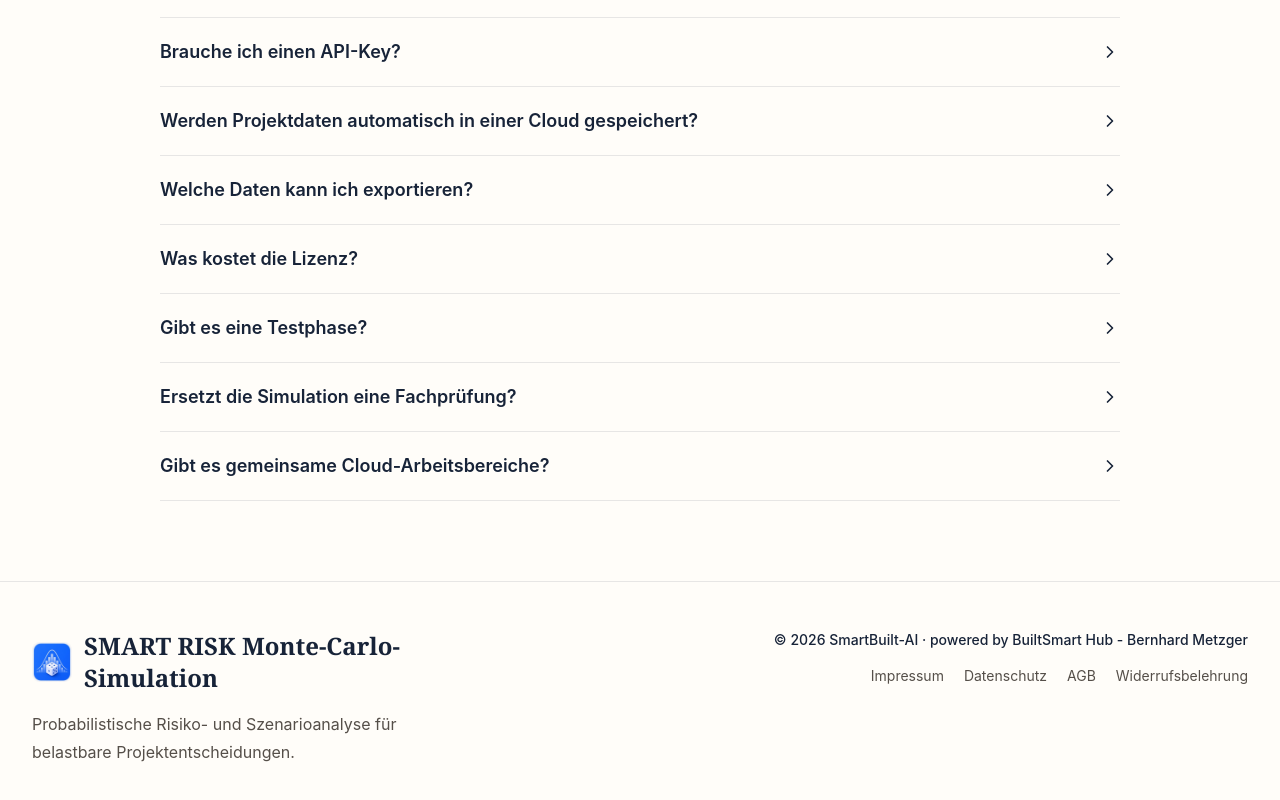
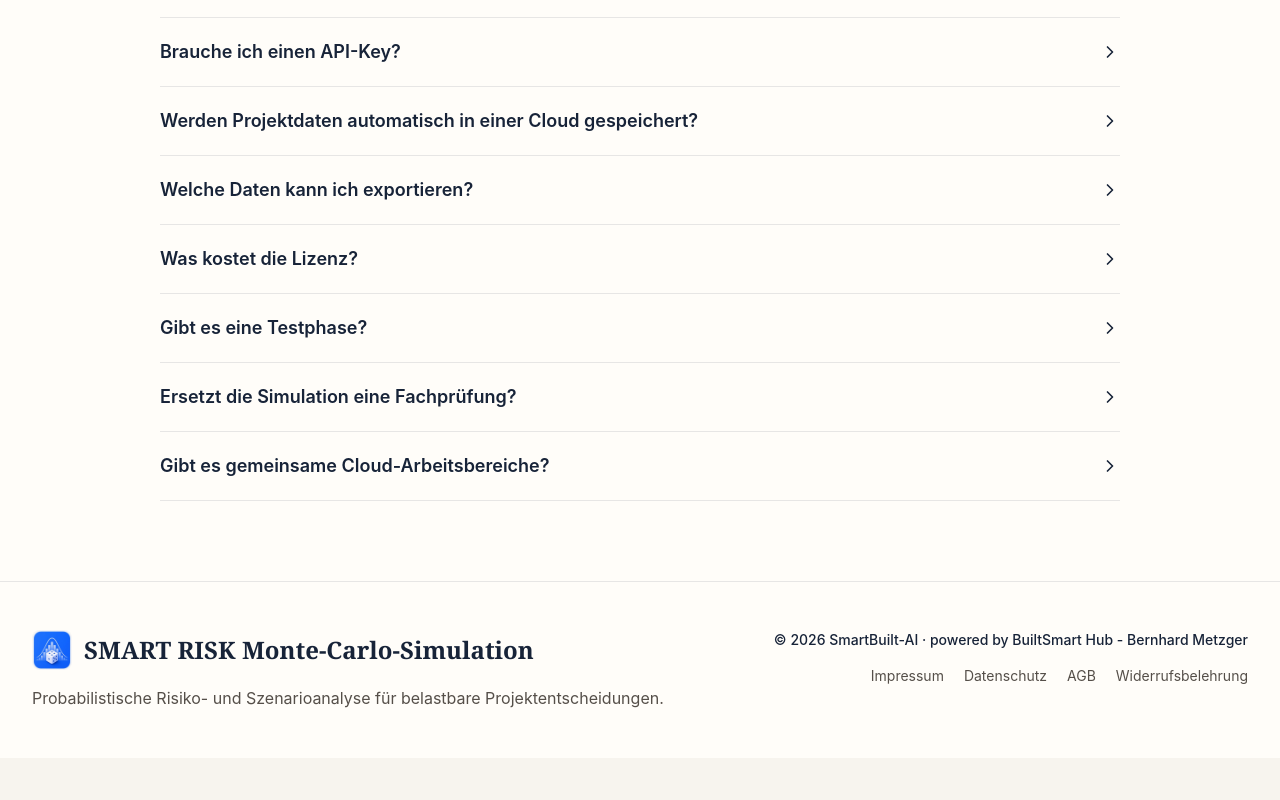
Before and after one commit to BM1964-25/SMART-RISK-Monte-Carlo-Simulation-Landingpage, a React (Vite) app: page / in a window 1280 px wide. Shown: the part 5118-5918 px from the top of the page. After the commit the page ends 5876 px from the top, so only its background shows below. Built offline with nearby package versions, Linux system fonts and the light colour scheme.

Commit message:
Keep footer brand copy on single lines

```diff
--- a/src/App.tsx
+++ b/src/App.tsx
@@ -484,16 +484,15 @@ function App() {
 
       <footer className="border-t border-ink/10 bg-ivory">
         <div className="mx-auto flex max-w-7xl flex-col gap-8 px-5 py-12 text-center sm:px-8 lg:flex-row lg:items-start lg:justify-between lg:text-left">
-          <div className="mx-auto flex max-w-md flex-col items-center gap-4 lg:mx-0 lg:items-start">
+          <div className="mx-auto flex max-w-none flex-col items-center gap-4 lg:mx-0 lg:items-start">
             <div className="flex items-center gap-3">
               <img src={appIcon} alt="" className="h-10 w-10 rounded-lg" />
-              <span className="font-serif text-2xl font-semibold">
+              <span className="whitespace-nowrap font-serif text-xl font-semibold sm:text-2xl">
                 {appName}
               </span>
             </div>
-            <p className="leading-7 text-graphite">
-              Probabilistische Risiko- und Szenarioanalyse für belastbare
-              Projektentscheidungen.
+            <p className="whitespace-nowrap text-sm leading-7 text-graphite sm:text-base">
+              Probabilistische Risiko- und Szenarioanalyse für belastbare Projektentscheidungen.
             </p>
           </div>
           <div className="text-sm text-graphite">
```
